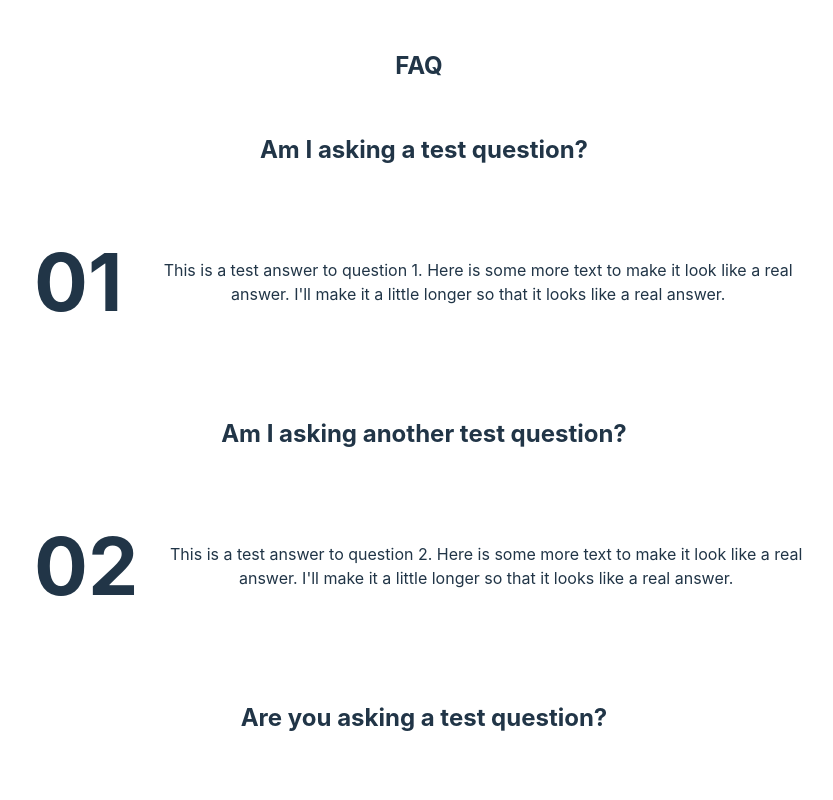
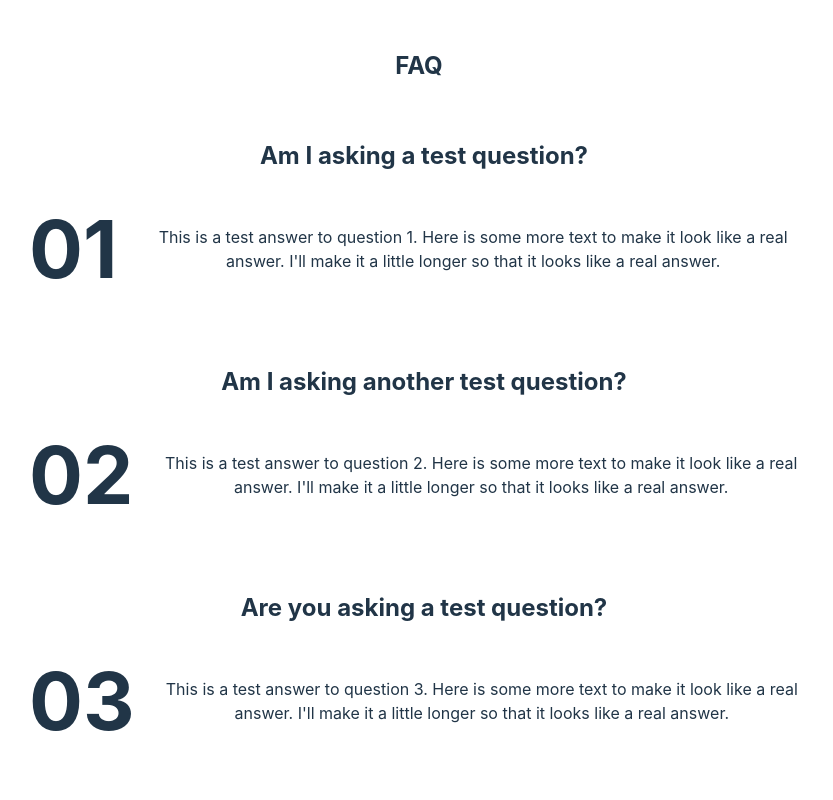
Before and after one commit to tomwebb2022/project360, a React (Vite) app in the folder project360/: page / in a window 1280 px wide. Shown: the part 1080-1880 px from the top of the page, without its empty margins (221-1054 px from the left). Built offline with nearby package versions, Linux system fonts and the light colour scheme.

Commit message:
Fixed styling details

```diff
--- a/project360/src/pages/LandingPage.css
+++ b/project360/src/pages/LandingPage.css
@@ -5,7 +5,7 @@
   justify-content: center;
   margin: 50px auto;
   padding: 10px;
-  width: 80%;
+  width: 90%;
   max-width: 800px;
 }
 
@@ -24,7 +24,7 @@
     flex-direction: row;
     align-items: center;
     justify-content: center;
-    margin: 0 5px 15px 5px;
+    margin: 0 5px 10px 5px;
     padding: 0 10px;
     width: 100%;
     max-width: 800px;
@@ -35,8 +35,8 @@
     flex-direction: column;
     align-items: flex-start;
     justify-content: flex-start;
-    margin: 20px auto;
-    padding: 10px;
+    margin: 10px 5px;
+    padding: 0;
     width: auto;
     max-width: 800px;
     font-size: 5em;
@@ -48,9 +48,8 @@
   flex-direction: column;
   align-items: flex-end;
   justify-content: flex-end;
-  margin: 5px auto;
-  padding: 10px auto;
-  width: 90%;
+  margin: 5px 5px;
+  padding: auto;
   max-width: 800px;
   font-size: 1em;
 }
@@ -58,4 +57,7 @@
 .faq-question {
   font-size: 1.5em;
   font-weight: bold;
+  width: 100%;
+  max-width: 800px;
+  margin: 30px 5px 5px 5px;
 }
```
